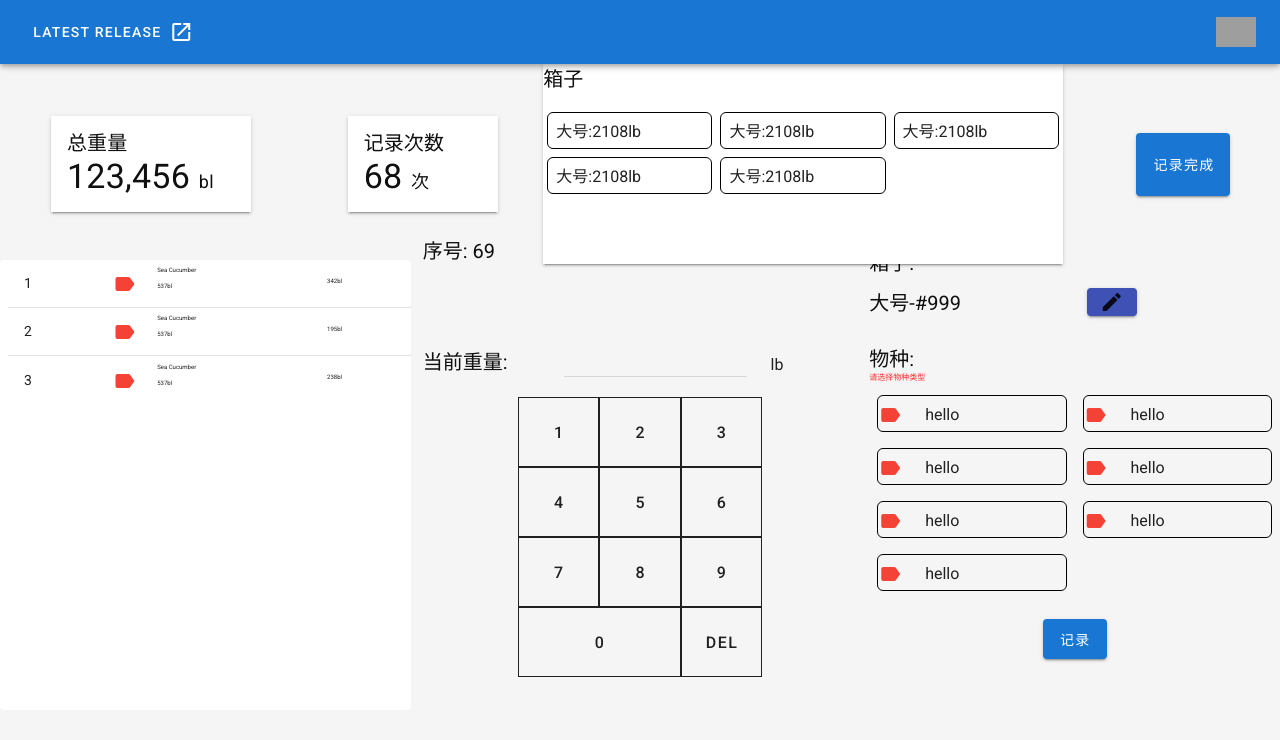
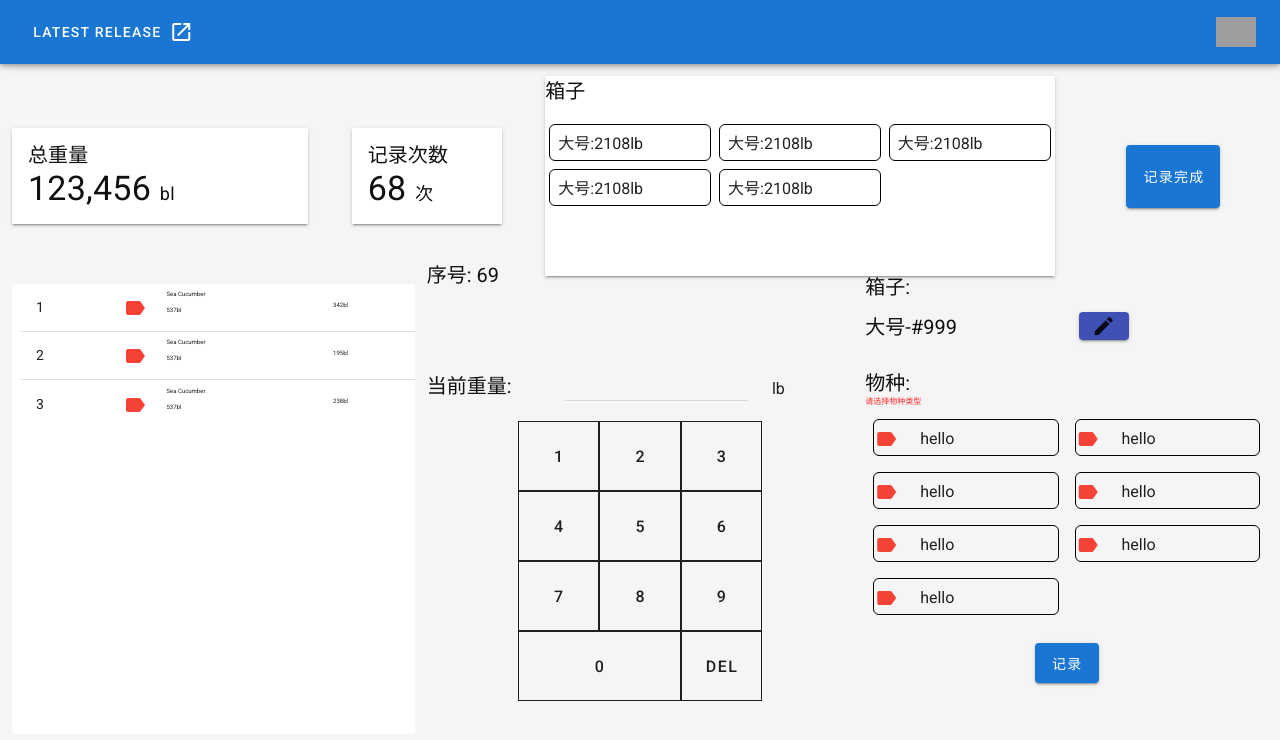
Before and after one commit to repliy/mt-scale, a Vue app in the folder client/scale/: page /recording in a window 1280 px wide. Shown: the top 740 px of the page. Built offline with nearby package versions, Linux system fonts and the light colour scheme; grey boxes are pictures that could not be loaded.

Commit message:
[*] Adjust recording page layout

```diff
--- a/client/scale/src/components/recording/RecordStatistics.vue
+++ b/client/scale/src/components/recording/RecordStatistics.vue
@@ -1,10 +1,8 @@
 <template>
   <div class="ma-0">
-    <v-row align="center">
+    <v-row align="center" class="ma-0">
       <v-col cols="3">
         <v-card
-          class="mx-auto"
-          max-width="200"
           tile
         >
           <v-card-text>
--- a/client/scale/src/components/recording/RecordTab.vue
+++ b/client/scale/src/components/recording/RecordTab.vue
@@ -12,14 +12,14 @@
     item-key="name"
     calculate-widths
   >
-    <template v-slot:expanded-item="{ headers, item }">
+    <template v-slot:expanded-item="{ item }">
       <td :colspan="100">
         <v-row>
           <v-col>
-            <v-btn tile block class="d-inline pa-2 deep-purple white--text">编辑</v-btn>
+            <v-btn tile block class="d-inline pa-2 deep-purple white--text" @click="itemEdit(item)">编辑</v-btn>
           </v-col>
           <v-col>
-            <v-btn tile block class="d-inline pa-2 red white--text">删除</v-btn>
+            <v-btn tile block class="d-inline pa-2 red white--text" @click="itemDel(item)">删除</v-btn>
           </v-col>
         </v-row>
       </td>
@@ -96,6 +96,12 @@ export default {
     },
     getColor(name) {
       return 'red'
+    },
+    itemEdit(item) {
+      console.log('item del index', item.index)
+    },
+    itemDel(item) {
+
     }
   }
 }
--- a/client/scale/src/components/recording/Weight.vue
+++ b/client/scale/src/components/recording/Weight.vue
@@ -103,7 +103,7 @@
           <v-row>
             <v-col cols="12">
               <v-text-field
-            v-model="message"
+            v-model="speceiesTag"
             clearable
             label="请输入Tag编号"
             type="text"
@@ -168,6 +168,7 @@ export default {
     dialog: false,
     boxType: '大号',
     boxTag: '#999',
+    speceiesTag: '',
     index: 69,
     weight: 352
   }),
--- a/client/scale/src/views/Recording.vue
+++ b/client/scale/src/views/Recording.vue
@@ -1,10 +1,18 @@
 <template>
-  <div fluid class="grey lighten-4 pg-height">
-    <div class="top-height">
+  <div
+    fluid
+    class="grey lighten-4 pg-height"
+  >
+    <div fluid class="top-height">
       <RecordStatistics />
     </div>
     <div class="mt-2 bottom-height">
-      <v-row align="stretch" justify="space-between" style="height: 100%;">
+      <v-row
+        align="stretch"
+        justify="space-between"
+        style="height: 100%;"
+        class="ma-0"
+      >
         <v-col cols="4">
           <RecordTab />
         </v-col>
```
